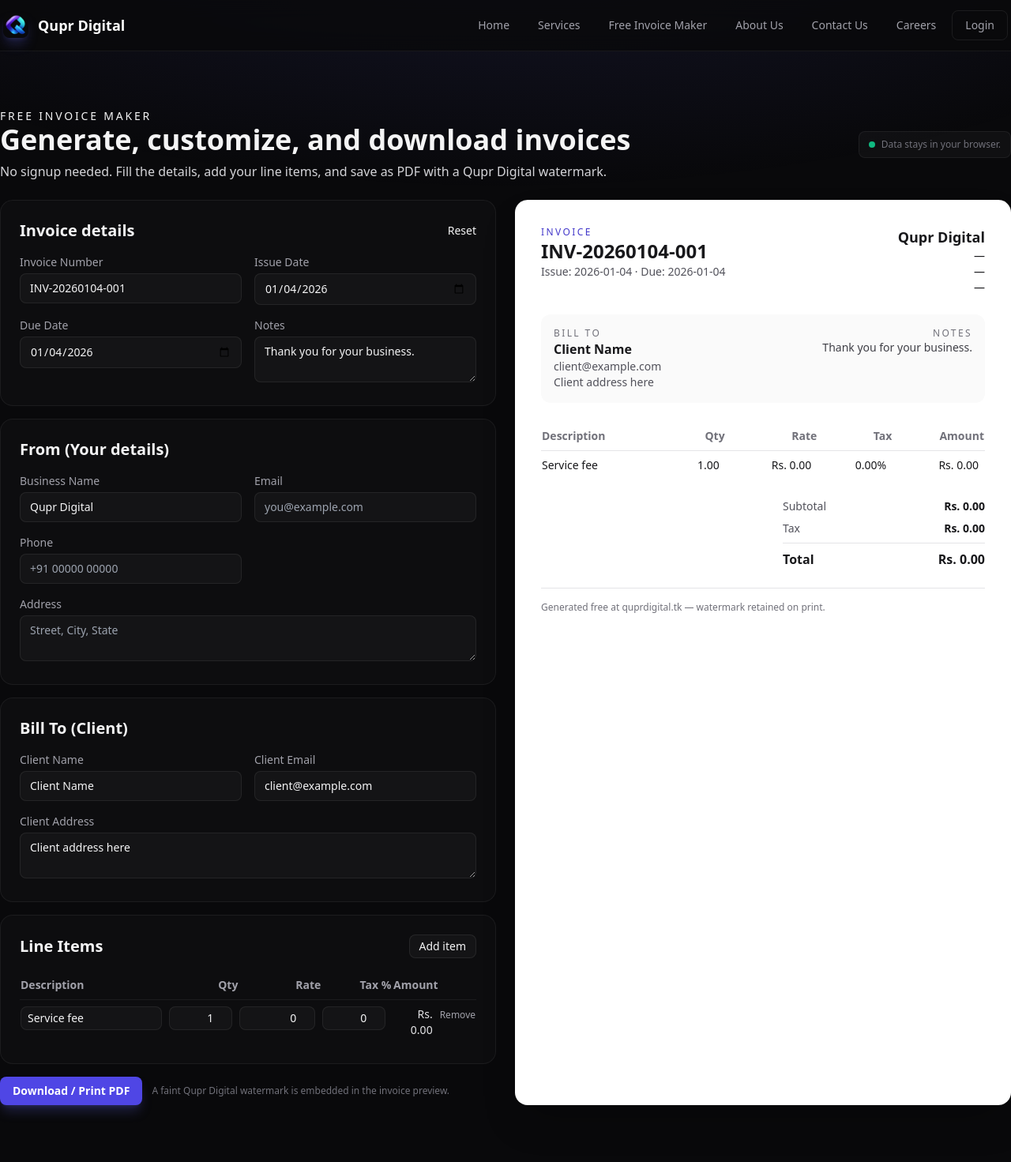
After one commit to qupr-digital/qupr-website, a Flask app: page /invoice-maker in a window 1280 px wide. The commit adds this page. Shown: the whole page at 79% size. Run offline with Flask 3, Linux system fonts and the light colour scheme; parts of the project's set-up code (start-up, migrations or seed data) failed here and were passed over; some libraries are stand-ins or nearby versions.

Commit message:
feat: Add Free Invoice Maker page and update navigation links

```diff
--- a/app/routes/public.py
+++ b/app/routes/public.py
@@ -18,6 +18,13 @@
     return render_template('public/about.html')
 
 
+@public_bp.route('/free-invoice-maker')
+@public_bp.route('/invoice-maker')
+def free_invoice_maker():
+    """Free invoice maker page"""
+    return render_template('public/free_invoice_maker.html')
+
+
 @public_bp.route('/contactus')
 def contact():
     """Contact page"""
--- a/app/templates/base.html
+++ b/app/templates/base.html
@@ -100,6 +100,7 @@
                         {% if current_user.role != 'OWNER' %}
                         <a href="{{ url_for('invoices.list_invoices') }}" class="nav-link px-4 py-2 text-sm text-zinc-400 hover:text-white transition-colors">My Invoices</a>
                         {% endif %}
+                        <a href="{{ url_for('public.free_invoice_maker') }}" class="nav-link px-4 py-2 text-sm text-zinc-400 hover:text-white transition-colors">Free Invoice Maker</a>
                         <a href="{{ url_for('public.about') }}" class="nav-link px-4 py-2 text-sm text-zinc-400 hover:text-white transition-colors">About Us</a>
                         <a href="{{ url_for('public.contact') }}" class="nav-link px-4 py-2 text-sm text-zinc-400 hover:text-white transition-colors">Contact Us</a>
                         <a href="{{ url_for('public.careers') }}" class="nav-link px-4 py-2 text-sm text-zinc-400 hover:text-white transition-colors">Careers</a>
@@ -118,6 +119,7 @@
                     <nav class="hidden md:flex items-center gap-1">
                         <a href="{{ url_for('public.index') }}" class="nav-link px-4 py-2 text-sm text-zinc-400 hover:text-white transition-colors">Home</a>
                         <a href="/#services" class="nav-link px-4 py-2 text-sm text-zinc-400 hover:text-white transition-colors">Services</a>
+                        <a href="{{ url_for('public.free_invoice_maker') }}" class="nav-link px-4 py-2 text-sm text-zinc-400 hover:text-white transition-colors">Free Invoice Maker</a>
                         <a href="{{ url_for('public.about') }}" class="nav-link px-4 py-2 text-sm text-zinc-400 hover:text-white transition-colors">About Us</a>
                         <a href="{{ url_for('public.contact') }}" class="nav-link px-4 py-2 text-sm text-zinc-400 hover:text-white transition-colors">Contact Us</a>
                         <a href="{{ url_for('public.careers') }}" class="nav-link px-4 py-2 text-sm text-zinc-400 hover:text-white transition-colors">Careers</a>
--- /dev/null
+++ b/app/templates/public/free_invoice_maker.html
@@ -0,0 +1,375 @@
+{% extends "base.html" %}
+
+{% block title %}Free Invoice Maker | Qupr Digital{% endblock %}
+
+{% block extra_css %}
+<style>
+    /* Print only the invoice preview */
+    @media print {
+        body * { visibility: hidden; }
+        #invoice-preview, #invoice-preview * { visibility: visible; }
+        #invoice-preview { position: absolute; left: 0; top: 0; width: 100%; }
+    }
+</style>
+{% endblock %}
+
+{% block content %}
+<section class="py-10">
+    <div class="flex items-center justify-between mb-6">
+        <div>
+            <p class="text-sm uppercase tracking-[0.2em] text-primary-300/80">Free Invoice Maker</p>
+            <h1 class="text-4xl font-bold">Generate, customize, and download invoices</h1>
+            <p class="text-zinc-300 mt-2">No signup needed. Fill the details, add your line items, and save as PDF with a Qupr Digital watermark.</p>
+        </div>
+        <div class="hidden md:flex items-center gap-2 text-xs text-zinc-500 bg-white/[0.03] border border-white/[0.06] px-3 py-2 rounded-lg">
+            <span class="w-2 h-2 rounded-full bg-emerald-500"></span>
+            Data stays in your browser.
+        </div>
+    </div>
+
+    <div class="grid lg:grid-cols-2 gap-6">
+        <!-- Form Side -->
+        <div class="space-y-4">
+            <div class="bg-white/[0.02] border border-white/[0.06] rounded-2xl p-6 space-y-4">
+                <div class="flex items-center justify-between">
+                    <h2 class="text-xl font-semibold">Invoice details</h2>
+                    <button id="reset-btn" class="text-sm text-primary-300 hover:text-primary-200">Reset</button>
+                </div>
+                <div class="grid md:grid-cols-2 gap-4">
+                    <label class="space-y-1 text-sm">
+                        <span class="text-zinc-400">Invoice Number</span>
+                        <input data-field="invoiceNumber" type="text" class="w-full rounded-lg bg-white/[0.03] border border-white/[0.07] px-3 py-2 text-sm" placeholder="INV-2026-001">
+                    </label>
+                    <label class="space-y-1 text-sm">
+                        <span class="text-zinc-400">Issue Date</span>
+                        <input data-field="issueDate" type="date" class="w-full rounded-lg bg-white/[0.03] border border-white/[0.07] px-3 py-2 text-sm">
+                    </label>
+                    <label class="space-y-1 text-sm">
+                        <span class="text-zinc-400">Due Date</span>
+                        <input data-field="dueDate" type="date" class="w-full rounded-lg bg-white/[0.03] border border-white/[0.07] px-3 py-2 text-sm">
+                    </label>
+                    <label class="space-y-1 text-sm">
+                        <span class="text-zinc-400">Notes</span>
+                        <textarea data-field="notes" rows="2" class="w-full rounded-lg bg-white/[0.03] border border-white/[0.07] px-3 py-2 text-sm" placeholder="Thank you for your business."></textarea>
+                    </label>
+                </div>
+            </div>
+
+            <div class="bg-white/[0.02] border border-white/[0.06] rounded-2xl p-6 space-y-4">
+                <h2 class="text-xl font-semibold">From (Your details)</h2>
+                <div class="grid md:grid-cols-2 gap-4">
+                    <label class="space-y-1 text-sm">
+                        <span class="text-zinc-400">Business Name</span>
+                        <input data-field="fromName" type="text" class="w-full rounded-lg bg-white/[0.03] border border-white/[0.07] px-3 py-2 text-sm" placeholder="Your company">
+                    </label>
+                    <label class="space-y-1 text-sm">
+                        <span class="text-zinc-400">Email</span>
+                        <input data-field="fromEmail" type="email" class="w-full rounded-lg bg-white/[0.03] border border-white/[0.07] px-3 py-2 text-sm" placeholder="you@example.com">
+                    </label>
+                    <label class="space-y-1 text-sm">
+                        <span class="text-zinc-400">Phone</span>
+                        <input data-field="fromPhone" type="text" class="w-full rounded-lg bg-white/[0.03] border border-white/[0.07] px-3 py-2 text-sm" placeholder="+91 00000 00000">
+                    </label>
+                    <label class="space-y-1 text-sm md:col-span-2">
+                        <span class="text-zinc-400">Address</span>
+                        <textarea data-field="fromAddress" rows="2" class="w-full rounded-lg bg-white/[0.03] border border-white/[0.07] px-3 py-2 text-sm" placeholder="Street, City, State"></textarea>
+                    </label>
+                </div>
+            </div>
+
+            <div class="bg-white/[0.02] border border-white/[0.06] rounded-2xl p-6 space-y-4">
+                <h2 class="text-xl font-semibold">Bill To (Client)</h2>
+                <div class="grid md:grid-cols-2 gap-4">
+                    <label class="space-y-1 text-sm">
+                        <span class="text-zinc-400">Client Name</span>
+                        <input data-field="clientName" type="text" class="w-full rounded-lg bg-white/[0.03] border border-white/[0.07] px-3 py-2 text-sm" placeholder="Client name">
+                    </label>
+                    <label class="space-y-1 text-sm">
+                        <span class="text-zinc-400">Client Email</span>
+                        <input data-field="clientEmail" type="email" class="w-full rounded-lg bg-white/[0.03] border border-white/[0.07] px-3 py-2 text-sm" placeholder="client@example.com">
+                    </label>
+                    <label class="space-y-1 text-sm md:col-span-2">
+                        <span class="text-zinc-400">Client Address</span>
+                        <textarea data-field="clientAddress" rows="2" class="w-full rounded-lg bg-white/[0.03] border border-white/[0.07] px-3 py-2 text-sm" placeholder="Street, City, State"></textarea>
+                    </label>
+                </div>
+            </div>
+
+            <div class="bg-white/[0.02] border border-white/[0.06] rounded-2xl p-6 space-y-4">
+                <div class="flex items-center justify-between">
+                    <h2 class="text-xl font-semibold">Line Items</h2>
+                    <button id="add-item" class="px-3 py-1 text-sm rounded-lg border border-white/[0.08] bg-white/[0.03] hover:bg-white/[0.06]">Add item</button>
+                </div>
+                <div class="overflow-x-auto">
+                    <table class="min-w-full text-sm">
+                        <thead class="text-zinc-400 border-b border-white/[0.06]">
+                            <tr>
+                                <th class="text-left py-2">Description</th>
+                                <th class="text-right py-2">Qty</th>
+                                <th class="text-right py-2">Rate</th>
+                                <th class="text-right py-2">Tax %</th>
+                                <th class="text-right py-2">Amount</th>
+                                <th class="py-2"></th>
+                            </tr>
+                        </thead>
+                        <tbody id="items-body" class="divide-y divide-white/[0.04]"></tbody>
+                    </table>
+                </div>
+            </div>
+
+            <div class="flex gap-3">
+                <button id="download-btn" class="inline-flex items-center justify-center gap-2 px-4 py-2 bg-primary-600 hover:bg-primary-500 text-white rounded-lg text-sm font-semibold shadow-lg shadow-primary-500/25 transition-all">
+                    Download / Print PDF
+                </button>
+                <p class="text-xs text-zinc-500 self-center">A faint Qupr Digital watermark is embedded in the invoice preview.</p>
+            </div>
+        </div>
+
+        <!-- Preview Side -->
+        <div id="invoice-preview" class="relative bg-white text-zinc-900 rounded-2xl border border-white/[0.08] shadow-2xl overflow-hidden">
+            <div class="p-8 space-y-6 relative">
+                <div class="flex flex-col sm:flex-row justify-between gap-4">
+                    <div>
+                        <p class="text-xs uppercase tracking-[0.2em] text-primary-700">Invoice</p>
+                        <h2 class="text-2xl font-bold" id="preview-invoice-number">INV-0001</h2>
+                        <p class="text-sm text-zinc-600">Issue: <span id="preview-issue-date">—</span> · Due: <span id="preview-due-date">—</span></p>
+                    </div>
+                    <div class="text-right">
+                        <p class="text-lg font-semibold" id="preview-from-name">Qupr Digital</p>
+                        <p class="text-sm" id="preview-from-email">contact@qupr.digital</p>
+                        <p class="text-sm" id="preview-from-phone">—</p>
+                        <p class="text-sm" id="preview-from-address">—</p>
+                    </div>
+                </div>
+
+                <div class="grid sm:grid-cols-2 gap-4 bg-zinc-50 rounded-xl p-4">
+                    <div>
+                        <p class="text-xs uppercase tracking-[0.2em] text-zinc-500">Bill To</p>
+                        <p class="font-semibold" id="preview-client-name">Client Name</p>
+                        <p class="text-sm text-zinc-600" id="preview-client-email">client@example.com</p>
+                        <p class="text-sm text-zinc-600" id="preview-client-address">—</p>
+                    </div>
+                    <div class="text-right">
+                        <p class="text-xs uppercase tracking-[0.2em] text-zinc-500">Notes</p>
+                        <p class="text-sm text-zinc-700" id="preview-notes">Thank you for your business.</p>
+                    </div>
+                </div>
+
+                <div class="overflow-x-auto">
+                    <table class="min-w-full text-sm">
+                        <thead class="border-b border-zinc-200 text-zinc-500">
+                            <tr>
+                                <th class="text-left py-2">Description</th>
+                                <th class="text-right py-2">Qty</th>
+                                <th class="text-right py-2">Rate</th>
+                                <th class="text-right py-2">Tax</th>
+                                <th class="text-right py-2">Amount</th>
+                            </tr>
+                        </thead>
+                        <tbody id="preview-items" class="divide-y divide-zinc-200"></tbody>
+                    </table>
+                </div>
+
+                <div class="flex flex-col sm:flex-row justify-end gap-4">
+                    <div class="w-full sm:w-64 space-y-2">
+                        <div class="flex justify-between text-sm">
+                            <span class="text-zinc-600">Subtotal</span>
+                            <span id="preview-subtotal" class="font-semibold">Rs. 0.00</span>
+                        </div>
+                        <div class="flex justify-between text-sm">
+                            <span class="text-zinc-600">Tax</span>
+                            <span id="preview-tax" class="font-semibold">Rs. 0.00</span>
+                        </div>
+                        <div class="flex justify-between text-base font-semibold border-t border-zinc-200 pt-2">
+                            <span>Total</span>
+                            <span id="preview-total">Rs. 0.00</span>
+                        </div>
+                    </div>
+                </div>
+
+                <div class="text-xs text-zinc-500 border-t border-zinc-200 pt-4">
+                    Generated free at quprdigital.tk — watermark retained on print.
+                </div>
+            </div>
+        </div>
+    </div>
+</section>
+{% endblock %}
+
+{% block extra_js %}
+<script>
+(function() {
+    const today = new Date().toISOString().slice(0, 10);
+    const defaults = {
+        invoiceNumber: `INV-${today.replace(/-/g, '')}-001`,
+        issueDate: today,
+        dueDate: today,
+        notes: 'Thank you for your business.',
+        fromName: '{{ config.COMPANY_NAME }}',
+        fromEmail: '{{ config.COMPANY_EMAIL }}',
+        fromPhone: '{{ config.COMPANY_PHONE }}',
+        fromAddress: '{{ config.COMPANY_ADDRESS }}',
+        clientName: 'Client Name',
+        clientEmail: 'client@example.com',
+        clientAddress: 'Client address here'
+    };
+
+    let state = { ...defaults };
+    let items = [ { description: 'Service fee', qty: 1, rate: 0, tax: 0 } ];
+
+    const fieldEls = document.querySelectorAll('[data-field]');
+    const itemsBody = document.getElementById('items-body');
+    const previewItems = document.getElementById('preview-items');
+
+    const previewMap = {
+        invoiceNumber: document.getElementById('preview-invoice-number'),
+        issueDate: document.getElementById('preview-issue-date'),
+        dueDate: document.getElementById('preview-due-date'),
+        notes: document.getElementById('preview-notes'),
+        fromName: document.getElementById('preview-from-name'),
+        fromEmail: document.getElementById('preview-from-email'),
+        fromPhone: document.getElementById('preview-from-phone'),
+        fromAddress: document.getElementById('preview-from-address'),
+        clientName: document.getElementById('preview-client-name'),
+        clientEmail: document.getElementById('preview-client-email'),
+        clientAddress: document.getElementById('preview-client-address'),
+        subtotal: document.getElementById('preview-subtotal'),
+        tax: document.getElementById('preview-tax'),
+        total: document.getElementById('preview-total')
+    };
+
+    function formatCurrency(n) {
+        return `Rs. ${Number(n || 0).toFixed(2)}`;
+    }
+
+    function renderItemsForm() {
+        itemsBody.innerHTML = '';
+        items.forEach((item, idx) => {
+            const tr = document.createElement('tr');
+            tr.className = 'align-top';
+            tr.innerHTML = `
+                <td class="py-2 pr-2">
+                    <input data-idx="${idx}" data-key="description" type="text" value="${item.description}" class="w-full rounded-lg bg-white/[0.03] border border-white/[0.07] px-2 py-1 text-sm" placeholder="Description">
+                </td>
+                <td class="py-2 pr-2 text-right">
+                    <input data-idx="${idx}" data-key="qty" type="number" step="1" min="0" value="${item.qty}" class="w-20 text-right rounded-lg bg-white/[0.03] border border-white/[0.07] px-2 py-1 text-sm">
+                </td>
+                <td class="py-2 pr-2 text-right">
+                    <input data-idx="${idx}" data-key="rate" type="number" step="0.01" min="0" value="${item.rate}" class="w-24 text-right rounded-lg bg-white/[0.03] border border-white/[0.07] px-2 py-1 text-sm">
+                </td>
+                <td class="py-2 pr-2 text-right">
+                    <input data-idx="${idx}" data-key="tax" type="number" step="0.01" min="0" value="${item.tax}" class="w-20 text-right rounded-lg bg-white/[0.03] border border-white/[0.07] px-2 py-1 text-sm">
+                </td>
+                <td class="py-2 pr-2 text-right text-zinc-200">
+                    ${formatCurrency((item.qty || 0) * (item.rate || 0) * (1 + (item.tax || 0) / 100))}
+                </td>
+                <td class="py-2 text-right">
+                    <button data-remove="${idx}" class="text-xs text-zinc-400 hover:text-red-400">Remove</button>
+                </td>`;
+            itemsBody.appendChild(tr);
+        });
+    }
+
+    function renderPreview() {
+        previewMap.invoiceNumber.textContent = state.invoiceNumber || 'INV-0001';
+        previewMap.issueDate.textContent = state.issueDate || '—';
+        previewMap.dueDate.textContent = state.dueDate || '—';
+        previewMap.notes.textContent = state.notes || '—';
+        previewMap.fromName.textContent = state.fromName || '—';
+        previewMap.fromEmail.textContent = state.fromEmail || '—';
+        previewMap.fromPhone.textContent = state.fromPhone || '—';
+        previewMap.fromAddress.textContent = state.fromAddress || '—';
+        previewMap.clientName.textContent = state.clientName || '—';
+        previewMap.clientEmail.textContent = state.clientEmail || '—';
+        previewMap.clientAddress.textContent = state.clientAddress || '—';
+
+        previewItems.innerHTML = '';
+        let subtotal = 0;
+        let taxTotal = 0;
+        items.forEach(item => {
+            const qty = Number(item.qty) || 0;
+            const rate = Number(item.rate) || 0;
+            const tax = Number(item.tax) || 0;
+            const lineBase = qty * rate;
+            const lineTax = lineBase * (tax / 100);
+            const lineTotal = lineBase + lineTax;
+            subtotal += lineBase;
+            taxTotal += lineTax;
+
+            const tr = document.createElement('tr');
+            tr.innerHTML = `
+                <td class="py-2 pr-2">${item.description || '—'}</td>
+                <td class="py-2 pr-2 text-right">${qty.toFixed(2)}</td>
+                <td class="py-2 pr-2 text-right">${formatCurrency(rate)}</td>
+                <td class="py-2 pr-2 text-right">${tax.toFixed(2)}%</td>
+                <td class="py-2 pr-2 text-right">${formatCurrency(lineTotal)}</td>`;
+            previewItems.appendChild(tr);
+        });
+
+        previewMap.subtotal.textContent = formatCurrency(subtotal);
+        previewMap.tax.textContent = formatCurrency(taxTotal);
+        previewMap.total.textContent = formatCurrency(subtotal + taxTotal);
+    }
+
+    function wireForm() {
+        fieldEls.forEach(el => {
+            const key = el.dataset.field;
+            el.value = state[key] || '';
+            el.addEventListener('input', (e) => {
+                state[key] = e.target.value;
+                renderPreview();
+            });
+        });
+
+        itemsBody.addEventListener('input', (e) => {
+            const idx = Number(e.target.dataset.idx);
+            const key = e.target.dataset.key;
+            if (Number.isInteger(idx) && key) {
+                const value = key === 'description' ? e.target.value : Number(e.target.value || 0);
+                items[idx][key] = value;
+                renderPreview();
+                renderItemsForm();
+            }
+        });
+
+        itemsBody.addEventListener('click', (e) => {
+            const removeIdx = e.target.dataset.remove;
+            if (removeIdx !== undefined) {
+                const idx = Number(removeIdx);
+                items.splice(idx, 1);
+                if (items.length === 0) {
+                    items.push({ description: 'New item', qty: 1, rate: 0, tax: 0 });
+                }
+                renderItemsForm();
+                renderPreview();
+            }
+        });
+
+        document.getElementById('add-item').addEventListener('click', () => {
+            items.push({ description: 'New item', qty: 1, rate: 0, tax: 0 });
+            renderItemsForm();
+            renderPreview();
+        });
+
+        document.getElementById('reset-btn').addEventListener('click', () => {
+            state = { ...defaults, issueDate: new Date().toISOString().slice(0, 10), dueDate: new Date().toISOString().slice(0, 10) };
+            items = [ { description: 'Service fee', qty: 1, rate: 0, tax: 0 } ];
+            fieldEls.forEach(el => {
+                const key = el.dataset.field;
+                el.value = state[key] || '';
+            });
+            renderItemsForm();
+            renderPreview();
+        });
+
+        document.getElementById('download-btn').addEventListener('click', () => {
+            window.print();
+        });
+    }
+
+    renderItemsForm();
+    renderPreview();
+    wireForm();
+})();
+</script>
+{% endblock %}
```
